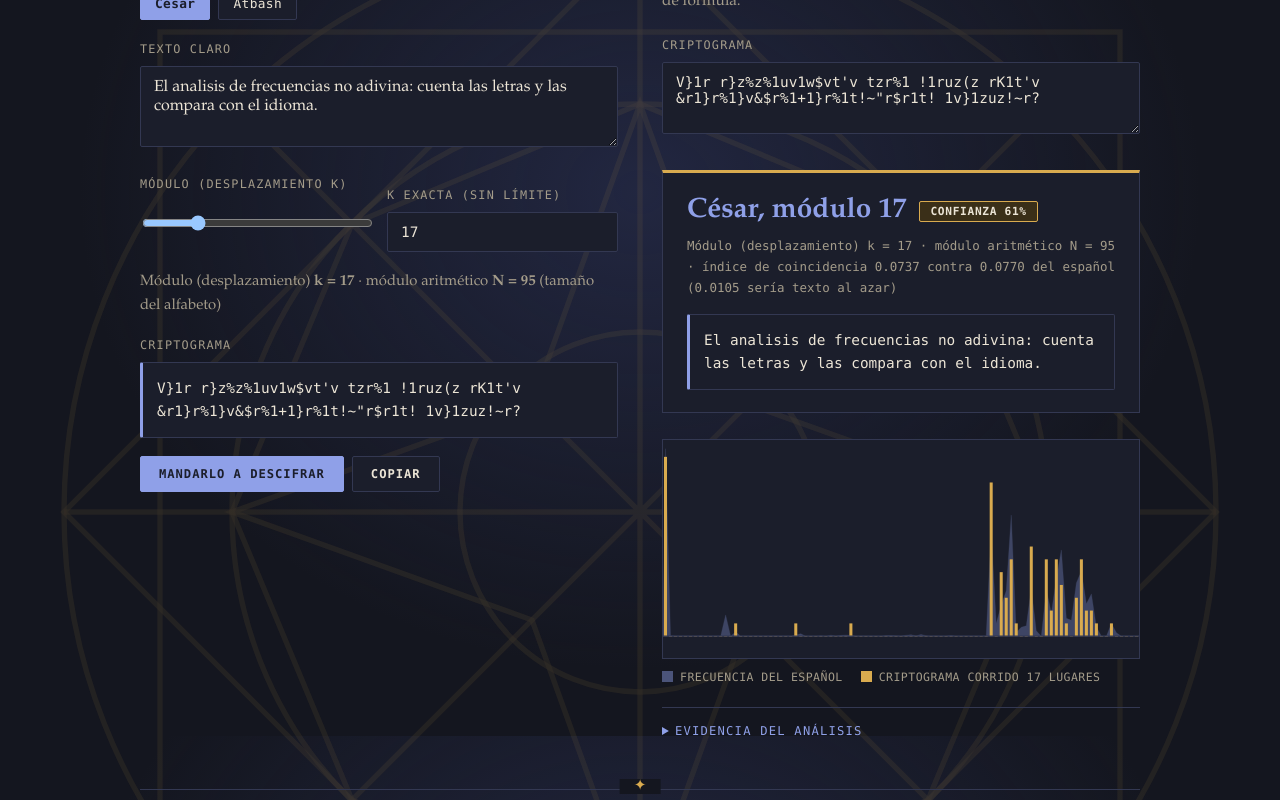
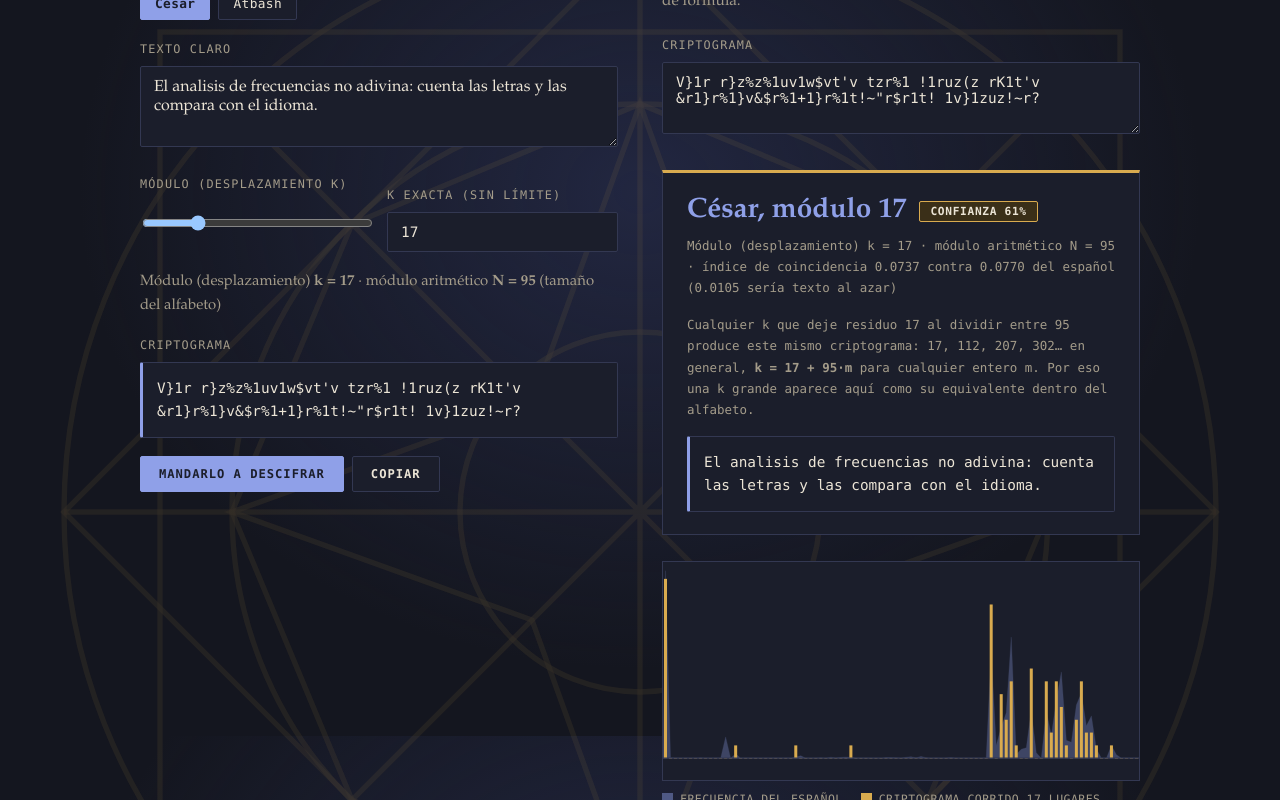
Before and after one commit to HarimDuenas/cifrado-cesar-atbash, a React (Vite) app: page / in a window 1280 px wide. Both pictures are taken after a click on the button "MANDARLO A DESCIFRAR". Shown: the part 864-1664 px from the top of the page. Built offline with nearby package versions, Linux system fonts and the light colour scheme.

Commit message:
feat(ui): Se agregó al resultado la explicación de las k equivalentes

```diff
--- a/src/ui/PanelDescifrado.jsx
+++ b/src/ui/PanelDescifrado.jsx
@@ -147,6 +147,20 @@ export function PanelDescifrado({
             índice de coincidencia {resultado.ic.toFixed(4)} contra {resultado.icEsperado.toFixed(4)}{' '}
             del español ({resultado.icAleatorio.toFixed(4)} sería texto al azar)
           </p>
+          {/* El detector solo puede dar la k dentro de [0, N): con N = 95, cifrar
+              con 15 y con 300 produce el MISMO criptograma, asi que no hay forma
+              de distinguirlas. Se dice aqui para que "cifre con 300 y me dice 15"
+              no parezca un error. */}
+          {ganador.desplazamiento !== null && alfabeto ? (
+            <p className="resultado__meta">
+              Cualquier k que deje residuo {ganador.desplazamiento} al dividir entre {alfabeto.n}{' '}
+              produce este mismo criptograma:{' '}
+              {[0, 1, 2, 3].map((vueltas) => ganador.desplazamiento + vueltas * alfabeto.n).join(', ')}
+              … en general, <strong>k = {ganador.desplazamiento} + {alfabeto.n}·m</strong> para
+              cualquier entero m. Por eso una k grande aparece aquí como su equivalente dentro del
+              alfabeto.
+            </p>
+          ) : null}
           <pre className="salida">{ganador.textoClaro}</pre>
         </div>
       ) : null}
```
